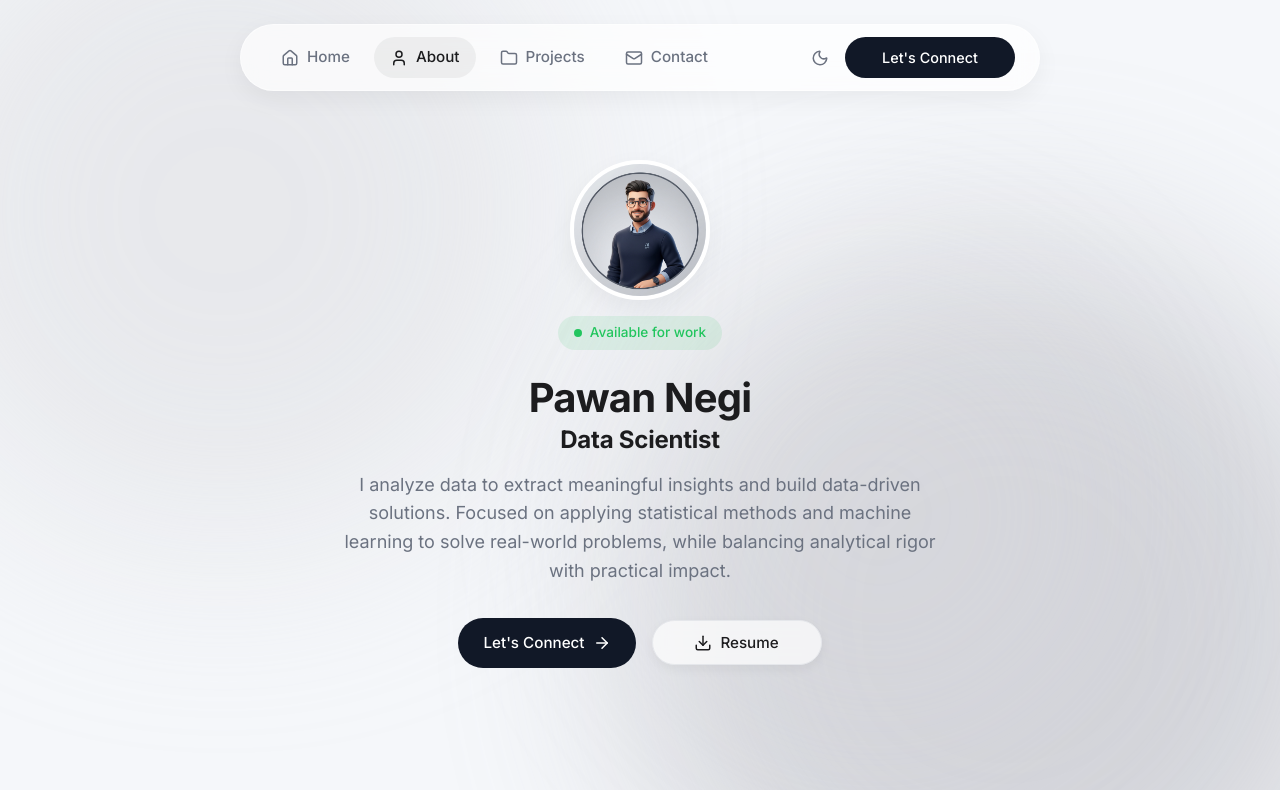
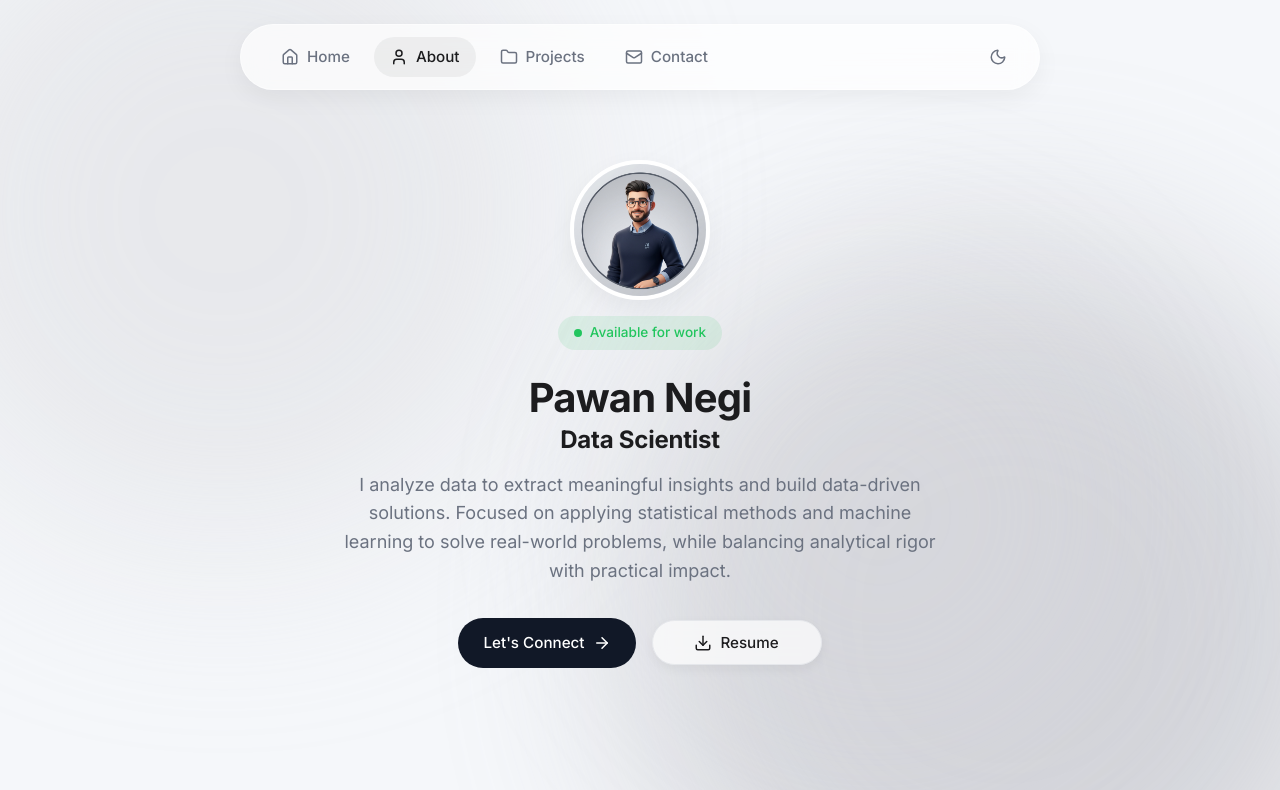
Before and after one commit to pawannegii/MyPortfolio, a React app: page / in a window 1280 px wide. Shown: the top 790 px of the page. Built offline with nearby package versions, Linux system fonts and the light colour scheme; the HTML template or start-up script is replaced by a standard one.

Commit message:
Remove Let's Connect button from navigation bar

```diff
--- a/src/App.jsx
+++ b/src/App.jsx
@@ -119,9 +119,6 @@ function App() {
           >
             {isDark ? <Sun size={18} /> : <Moon size={18} />}
           </button>
-          <a href="#contact" className="btn btn-primary" style={{ padding: '8px 16px', fontSize: '0.9rem' }}>
-            Let's Connect
-          </a>
         </div>
       </nav>
 
```
